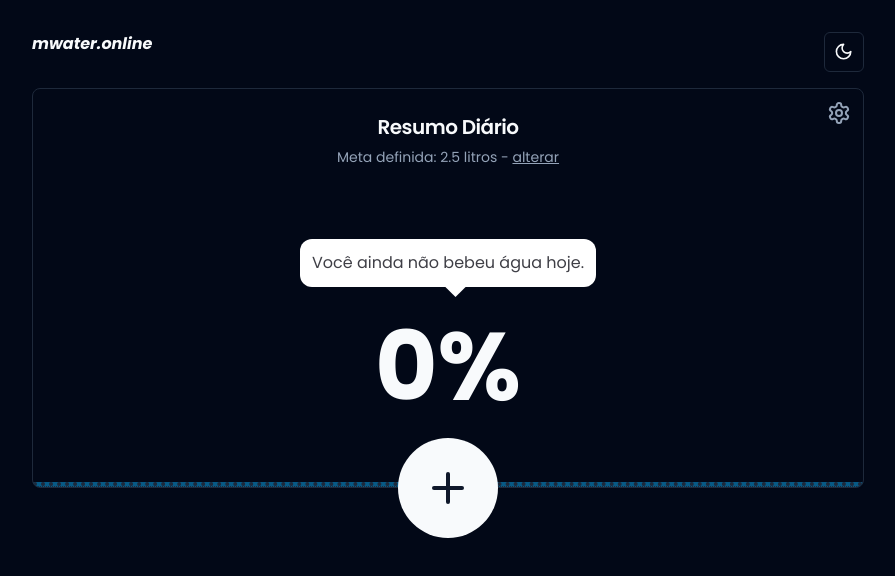
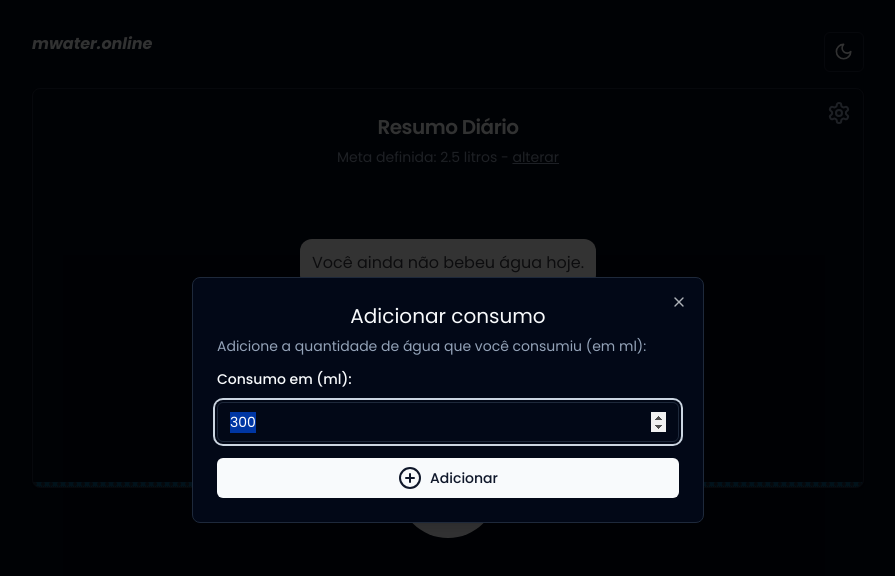
Before and after one commit to devalexsantos/hidratei.online, a React (Vite) app: page / in a window 1280 px wide. Both pictures are taken after a click on the button 640 px from the left and 488 px from the top of the page. Shown: the top 576 px of the page, without its empty margins (192-1087 px from the left). Built offline with nearby package versions, Linux system fonts and the light colour scheme.

Commit message:
feat: insert add water functionality

```diff
--- /dev/null
+++ b/src/components/AddWater.tsx
@@ -0,0 +1,85 @@
+import { Plus, PlusCircle } from 'lucide-react'
+import { Button } from './ui/button'
+import { Dialog, DialogTrigger, DialogContent, DialogHeader } from './ui/dialog'
+import { DialogDescription, DialogTitle } from '@radix-ui/react-dialog'
+import { Input } from './ui/input'
+import { zodResolver } from '@hookform/resolvers/zod'
+import { z } from 'zod'
+import { useForm } from 'react-hook-form'
+import { useContext, useState } from 'react'
+import { WaterConsumeContext } from '@/contexts/WaterConsume'
+import { Label } from './ui/label'
+
+export function AddWater() {
+  const [open, setOpen] = useState(false)
+  const { handleAddWater } = useContext(WaterConsumeContext)
+  const formSchema = z.object({
+    consumed: z.coerce
+      .number()
+      .min(100, { message: 'Consumo mínimo de 100ML.' }),
+  })
+
+  type ConsumeForm = z.infer<typeof formSchema>
+
+  const {
+    reset,
+    register,
+    handleSubmit,
+    formState: { errors },
+  } = useForm<ConsumeForm>({
+    resolver: zodResolver(formSchema),
+    defaultValues: {
+      consumed: 300,
+    },
+  })
+
+  function handleForm(values: ConsumeForm) {
+    handleAddWater(values.consumed)
+    reset()
+    setOpen(false)
+  }
+
+  return (
+    <Dialog open={open} onOpenChange={setOpen}>
+      <div className="w-full flex justify-center absolute mt-[-50px] z-20">
+        <DialogTrigger asChild>
+          <Button
+            type="button"
+            className="flex items-center justify-center w-[100px] h-[100px] rounded-full"
+          >
+            <Plus size={48} />
+          </Button>
+        </DialogTrigger>
+      </div>
+      <DialogContent>
+        <DialogHeader>
+          <DialogTitle className="text-xl text-center">
+            Adicionar consumo
+          </DialogTitle>
+          <DialogDescription className="text-muted-foreground text-sm">
+            Adicione a quantidade de água que você consumiu (em ml):
+          </DialogDescription>
+        </DialogHeader>
+        <form
+          onSubmit={handleSubmit(handleForm)}
+          className="flex flex-col gap-4 justify-center"
+        >
+          <Label htmlFor="consumed">Consumo em (ml):</Label>
+          <Input
+            id="consumed"
+            min={100}
+            type="number"
+            {...register('consumed')}
+          />
+          {errors?.consumed && (
+            <p className="text-sm text-red-500">{errors.consumed.message}</p>
+          )}
+          <Button type="submit" className="flex items-center gap-2">
+            <PlusCircle />
+            Adicionar
+          </Button>
+        </form>
+      </DialogContent>
+    </Dialog>
+  )
+}
--- a/src/components/AddWaterButton.tsx
+++ /dev/null
@@ -1,12 +0,0 @@
-import { Plus } from 'lucide-react'
-import { Button } from './ui/button'
-
-export function AddWaterButton() {
-  return (
-    <div className="w-full flex justify-center absolute mt-[-50px] z-20">
-      <Button className="flex items-center justify-center w-[100px] h-[100px] rounded-full">
-        <Plus size={48} />
-      </Button>
-    </div>
-  )
-}
--- a/src/components/Resume.tsx
+++ b/src/components/Resume.tsx
@@ -7,7 +7,7 @@ import {
   CardTitle,
 } from './ui/card'
 import Messages from './utils/messages'
-import { AddWaterButton } from './AddWaterButton'
+import { AddWater } from './AddWater'
 import { useContext } from 'react'
 import { WaterConsumeContext } from '@/contexts/WaterConsume'
 
@@ -47,7 +47,7 @@ export function Resume() {
           }}
         ></div>
       </Card>
-      <AddWaterButton />
+      <AddWater />
     </div>
   )
 }
--- /dev/null
+++ b/src/components/ui/dialog.tsx
@@ -0,0 +1,122 @@
+"use client"
+
+import * as React from "react"
+import * as DialogPrimitive from "@radix-ui/react-dialog"
+import { X } from "lucide-react"
+
+import { cn } from "@/lib/utils"
+
+const Dialog = DialogPrimitive.Root
+
+const DialogTrigger = DialogPrimitive.Trigger
+
+const DialogPortal = DialogPrimitive.Portal
+
+const DialogClose = DialogPrimitive.Close
+
+const DialogOverlay = React.forwardRef<
+  React.ElementRef<typeof DialogPrimitive.Overlay>,
+  React.ComponentPropsWithoutRef<typeof DialogPrimitive.Overlay>
+>(({ className, ...props }, ref) => (
+  <DialogPrimitive.Overlay
+    ref={ref}
+    className={cn(
+      "fixed inset-0 z-50 bg-black/80  data-[state=open]:animate-in data-[state=closed]:animate-out data-[state=closed]:fade-out-0 data-[state=open]:fade-in-0",
+      className
+    )}
+    {...props}
+  />
+))
+DialogOverlay.displayName = DialogPrimitive.Overlay.displayName
+
+const DialogContent = React.forwardRef<
+  React.ElementRef<typeof DialogPrimitive.Content>,
+  React.ComponentPropsWithoutRef<typeof DialogPrimitive.Content>
+>(({ className, children, ...props }, ref) => (
+  <DialogPortal>
+    <DialogOverlay />
+    <DialogPrimitive.Content
+      ref={ref}
+      className={cn(
+        "fixed left-[50%] top-[50%] z-50 grid w-full max-w-lg translate-x-[-50%] translate-y-[-50%] gap-4 border bg-background p-6 shadow-lg duration-200 data-[state=open]:animate-in data-[state=closed]:animate-out data-[state=closed]:fade-out-0 data-[state=open]:fade-in-0 data-[state=closed]:zoom-out-95 data-[state=open]:zoom-in-95 data-[state=closed]:slide-out-to-left-1/2 data-[state=closed]:slide-out-to-top-[48%] data-[state=open]:slide-in-from-left-1/2 data-[state=open]:slide-in-from-top-[48%] sm:rounded-lg",
+        className
+      )}
+      {...props}
+    >
+      {children}
+      <DialogPrimitive.Close className="absolute right-4 top-4 rounded-sm opacity-70 ring-offset-background transition-opacity hover:opacity-100 focus:outline-none focus:ring-2 focus:ring-ring focus:ring-offset-2 disabled:pointer-events-none data-[state=open]:bg-accent data-[state=open]:text-muted-foreground">
+        <X className="h-4 w-4" />
+        <span className="sr-only">Close</span>
+      </DialogPrimitive.Close>
+    </DialogPrimitive.Content>
+  </DialogPortal>
+))
+DialogContent.displayName = DialogPrimitive.Content.displayName
+
+const DialogHeader = ({
+  className,
+  ...props
+}: React.HTMLAttributes<HTMLDivElement>) => (
+  <div
+    className={cn(
+      "flex flex-col space-y-1.5 text-center sm:text-left",
+      className
+    )}
+    {...props}
+  />
+)
+DialogHeader.displayName = "DialogHeader"
+
+const DialogFooter = ({
+  className,
+  ...props
+}: React.HTMLAttributes<HTMLDivElement>) => (
+  <div
+    className={cn(
+      "flex flex-col-reverse sm:flex-row sm:justify-end sm:space-x-2",
+      className
+    )}
+    {...props}
+  />
+)
+DialogFooter.displayName = "DialogFooter"
+
+const DialogTitle = React.forwardRef<
+  React.ElementRef<typeof DialogPrimitive.Title>,
+  React.ComponentPropsWithoutRef<typeof DialogPrimitive.Title>
+>(({ className, ...props }, ref) => (
+  <DialogPrimitive.Title
+    ref={ref}
+    className={cn(
+      "text-lg font-semibold leading-none tracking-tight",
+      className
+    )}
+    {...props}
+  />
+))
+DialogTitle.displayName = DialogPrimitive.Title.displayName
+
+const DialogDescription = React.forwardRef<
+  React.ElementRef<typeof DialogPrimitive.Description>,
+  React.ComponentPropsWithoutRef<typeof DialogPrimitive.Description>
+>(({ className, ...props }, ref) => (
+  <DialogPrimitive.Description
+    ref={ref}
+    className={cn("text-sm text-muted-foreground", className)}
+    {...props}
+  />
+))
+DialogDescription.displayName = DialogPrimitive.Description.displayName
+
+export {
+  Dialog,
+  DialogPortal,
+  DialogOverlay,
+  DialogClose,
+  DialogTrigger,
+  DialogContent,
+  DialogHeader,
+  DialogFooter,
+  DialogTitle,
+  DialogDescription,
+}
--- /dev/null
+++ b/src/components/ui/input.tsx
@@ -0,0 +1,25 @@
+import * as React from "react"
+
+import { cn } from "@/lib/utils"
+
+export interface InputProps
+  extends React.InputHTMLAttributes<HTMLInputElement> {}
+
+const Input = React.forwardRef<HTMLInputElement, InputProps>(
+  ({ className, type, ...props }, ref) => {
+    return (
+      <input
+        type={type}
+        className={cn(
+          "flex h-10 w-full rounded-md border border-input bg-background px-3 py-2 text-sm ring-offset-background file:border-0 file:bg-transparent file:text-sm file:font-medium placeholder:text-muted-foreground focus-visible:outline-none focus-visible:ring-2 focus-visible:ring-ring focus-visible:ring-offset-2 disabled:cursor-not-allowed disabled:opacity-50",
+          className
+        )}
+        ref={ref}
+        {...props}
+      />
+    )
+  }
+)
+Input.displayName = "Input"
+
+export { Input }
--- /dev/null
+++ b/src/components/ui/label.tsx
@@ -0,0 +1,26 @@
+"use client"
+
+import * as React from "react"
+import * as LabelPrimitive from "@radix-ui/react-label"
+import { cva, type VariantProps } from "class-variance-authority"
+
+import { cn } from "@/lib/utils"
+
+const labelVariants = cva(
+  "text-sm font-medium leading-none peer-disabled:cursor-not-allowed peer-disabled:opacity-70"
+)
+
+const Label = React.forwardRef<
+  React.ElementRef<typeof LabelPrimitive.Root>,
+  React.ComponentPropsWithoutRef<typeof LabelPrimitive.Root> &
+    VariantProps<typeof labelVariants>
+>(({ className, ...props }, ref) => (
+  <LabelPrimitive.Root
+    ref={ref}
+    className={cn(labelVariants(), className)}
+    {...props}
+  />
+))
+Label.displayName = LabelPrimitive.Root.displayName
+
+export { Label }
```
Also changed, not shown: package.json (+6 -1 lines), 1 other file (tests, documents, lock files or other folders).
